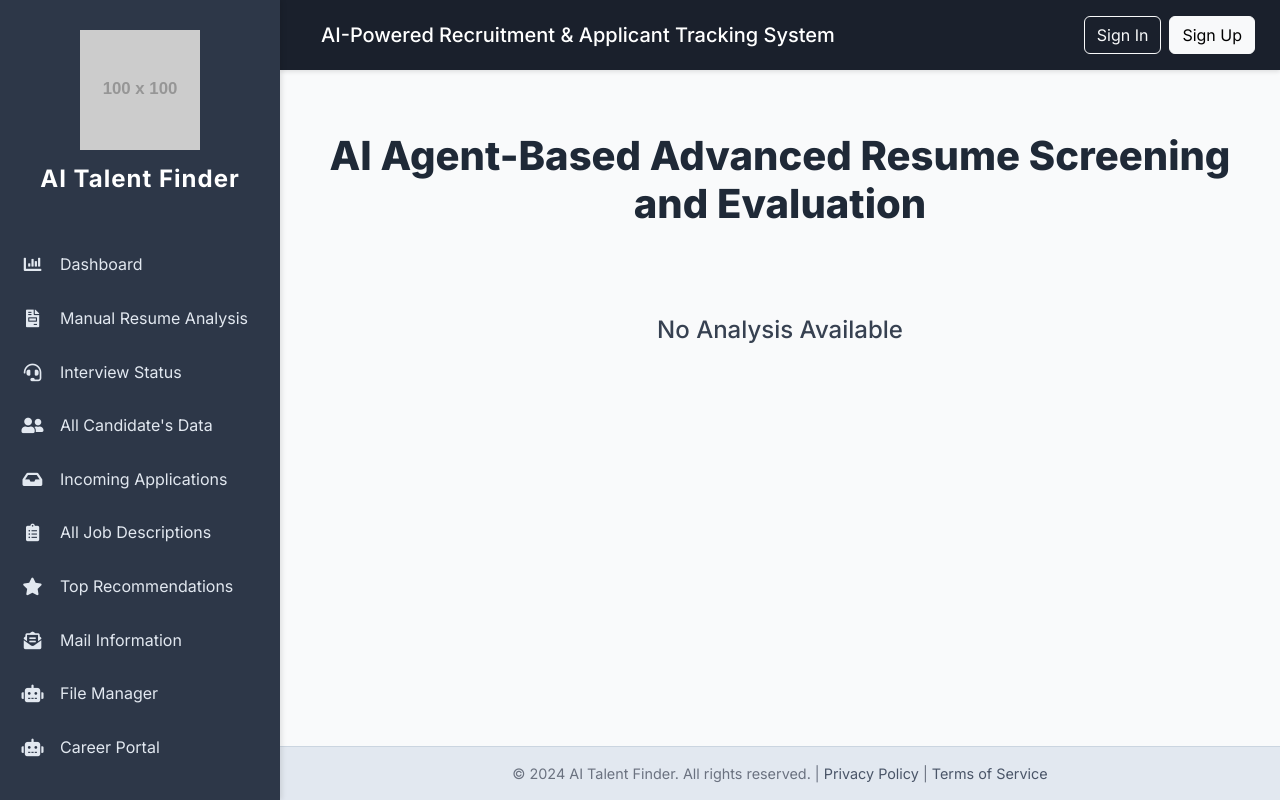
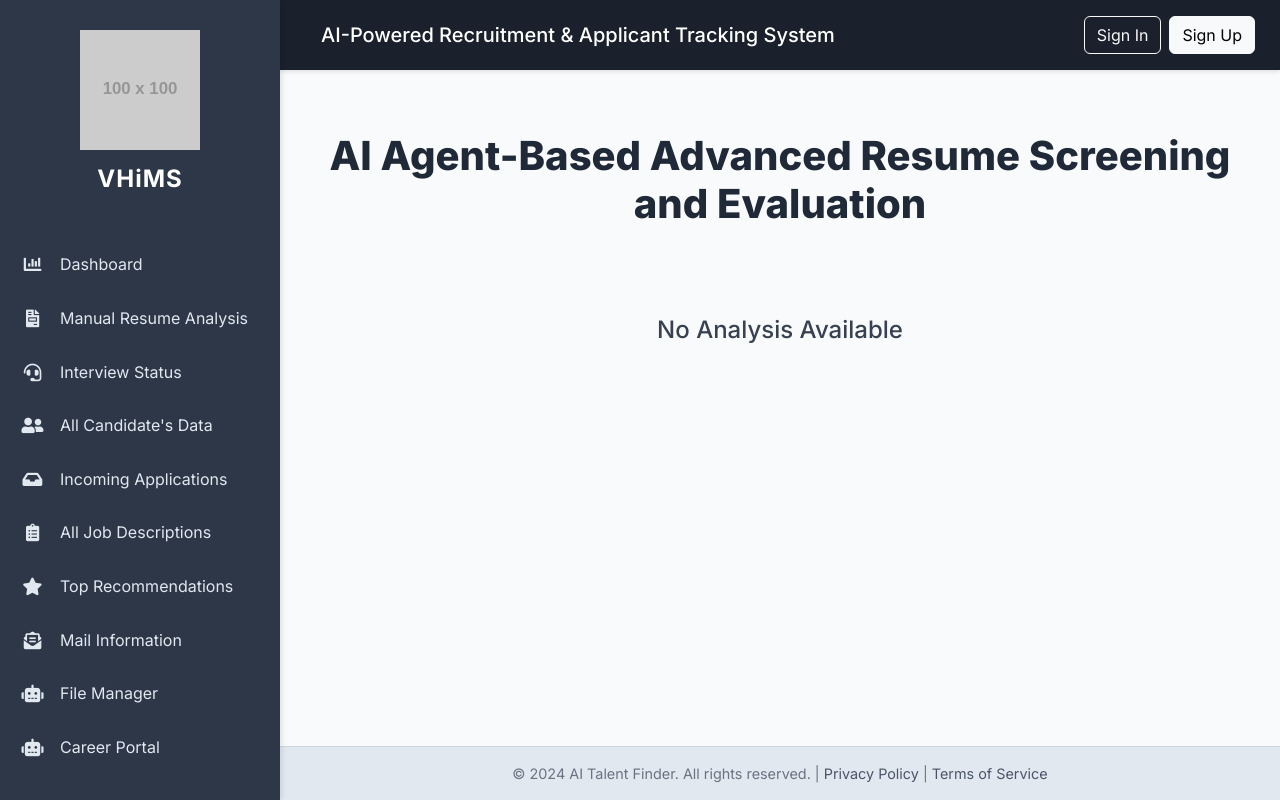
Before and after one commit to rahulsuthar7280/ATS_Application_tracking_system, a Django app: page /advance_resume_analysis/ in a window 1280 px wide. Run offline with Django 5.2, Linux system fonts and the light colour scheme; grey boxes labelled with a size stand in for pictures from a placeholder-image service; parts of the project's set-up code (start-up, migrations or seed data) failed here and were passed over; some libraries are stand-ins or nearby versions.

Commit message:
Update base.html

```diff
--- a/templates/base.html
+++ b/templates/base.html
@@ -250,7 +250,7 @@
             <div class="sidebar-header">
                 <img src="https://placehold.co/100x100/4c51bf/ffffff?text=AI" alt="Logo" class="sidebar-logo">
                 <br>
-                <span class="sidebar-title">AI Talent Finder</span>
+                <span class="sidebar-title">VHiMS</span>
             </div>
 
             <nav class="sidebar-nav">
```
